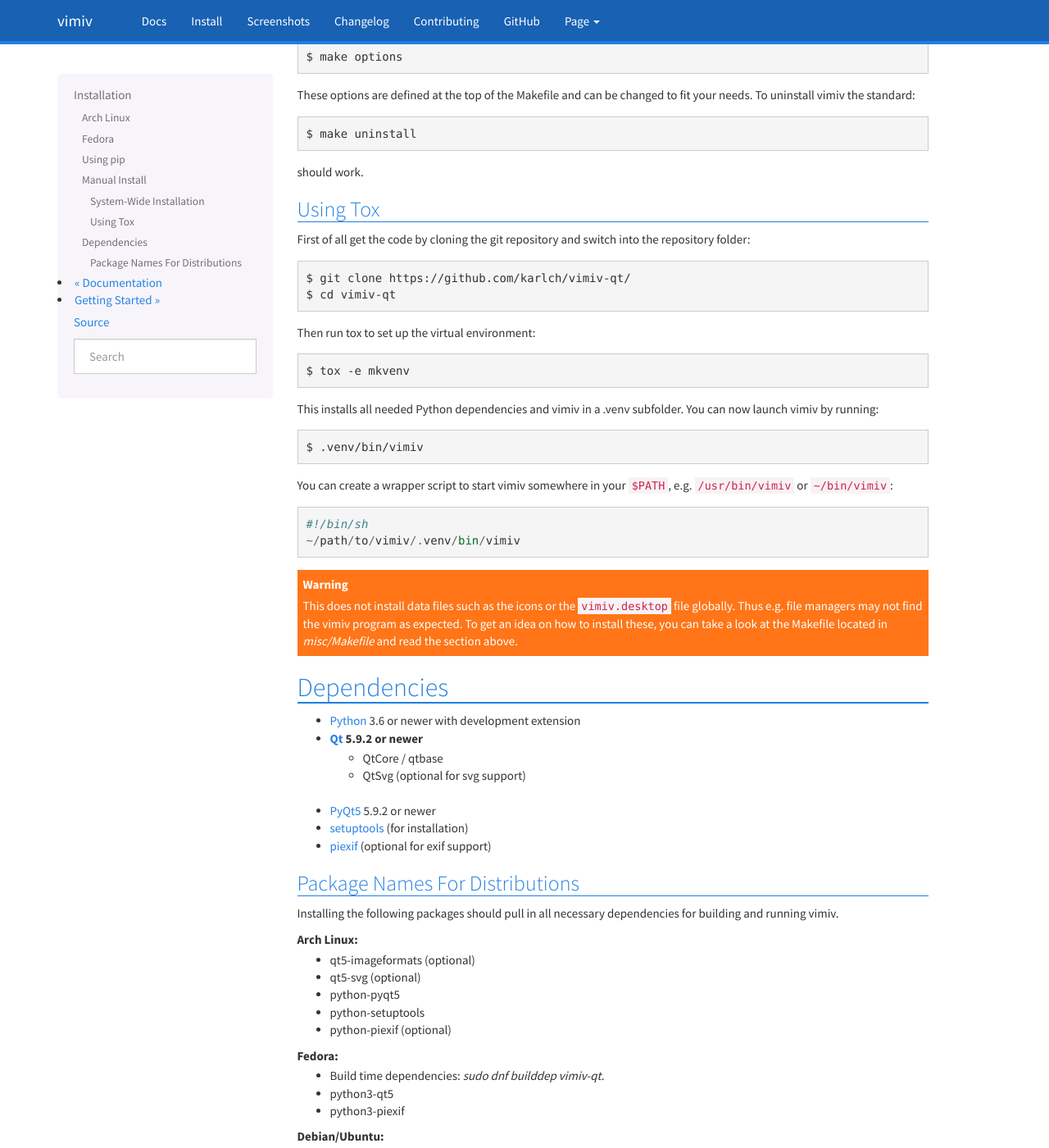
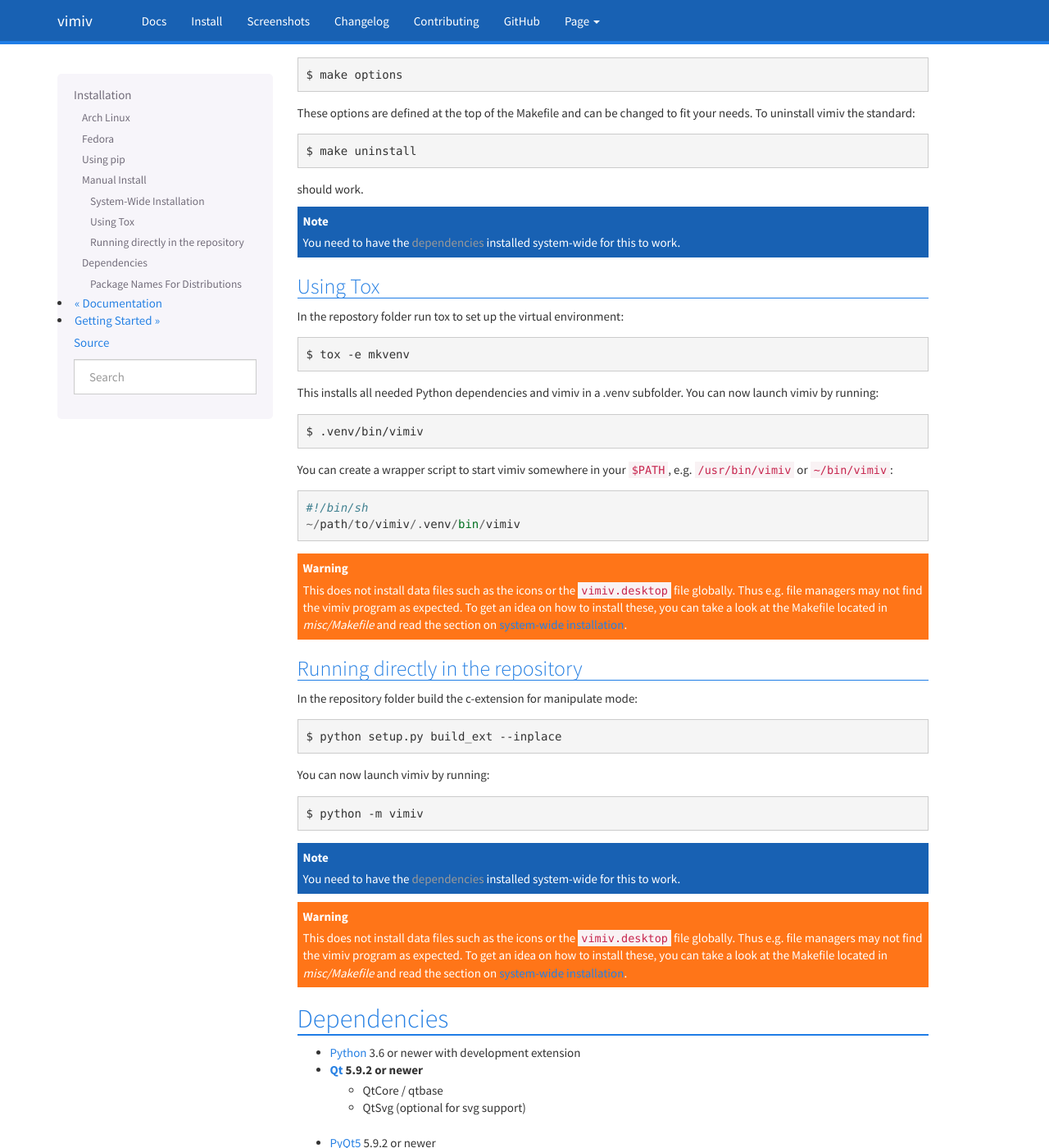
Before and after one commit to karlch/vimiv-qt, a Sphinx documentation site: the page built from docs/documentation/install.rst, in a window 1280 px wide and 1400 px high, scrolled down 1366 px. Shown: the whole window at 82% size. Built offline with Sphinx 7.4.7, drawn with Linux system fonts in a browser that asks for light colours; some of the changed text lies outside the part shown.

Commit message:
Docs: Clean up installation instructions
* Add a section on running vimiv directly from the repository folder.
* Put repeated warnings and infos into their own rst file.
* Reword where needed for clarity.

```diff
--- /dev/null
+++ b/docs/documentation/datafile_warning.rst
@@ -0,0 +1,7 @@
+.. warning::
+
+    This does not install data files such as the icons or the ``vimiv.desktop``
+    file globally. Thus e.g. file managers may not find the vimiv program as
+    expected. To get an idea on how to install these, you can take a look at
+    the Makefile located in `misc/Makefile` and read the section on
+    :ref:`system-wide installation <install_systemwide>`.
--- /dev/null
+++ b/docs/documentation/dependency_info.rst
@@ -0,0 +1,4 @@
+.. note::
+
+    You need to have the :ref:`dependencies <install_dependencies>` installed
+    system-wide for this to work.
--- a/docs/documentation/install.rst
+++ b/docs/documentation/install.rst
@@ -1,7 +1,8 @@
 Installation
 ============
 
-Table of Contents:
+This page includes instructions for installation on various platforms as well as a
+manual fallback option:
 
 .. contents:: :local:
 
@@ -29,15 +30,9 @@
 
 You can retrieve the latest stable release using::
 
-    $ pip3 install --user vimiv
+    $ pip install --user vimiv
 
-
-.. warning::
-
-    This does not install data files such as the icons or the ``vimiv.desktop``
-    file globally. Thus e.g. file managers may not find the vimiv program as
-    expected. To get an idea on how to install these, you can take a look at
-    the Makefile located in `misc/Makefile` and read the section below.
+.. include:: datafile_warning.rst
 
 
 Manual Install
@@ -57,6 +52,8 @@
    To compile the C extension, the python header files for python module development are
    required. In some distributions, e.g. Ubuntu, these are not included in the default
    python installation but another package (python-dev for Ubuntu) must be installed.
+
+.. _install_systemwide:
 
 System-Wide Installation
 ^^^^^^^^^^^^^^^^^^^^^^^^
@@ -78,18 +75,14 @@
 
 should work.
 
+.. include:: dependency_info.rst
+
 .. _install_using_tox:
 
 Using Tox
 ^^^^^^^^^
 
-First of all get the code by cloning the git repository and switch into the
-repository folder::
-
-    $ git clone https://github.com/karlch/vimiv-qt/
-    $ cd vimiv-qt
-
-Then run tox to set up the virtual environment::
+In the repostory folder run tox to set up the virtual environment::
 
     $ tox -e mkvenv
 
@@ -104,12 +97,24 @@
     #!/bin/sh
     ~/path/to/vimiv/.venv/bin/vimiv
 
-.. warning::
+.. include:: datafile_warning.rst
 
-    This does not install data files such as the icons or the ``vimiv.desktop``
-    file globally. Thus e.g. file managers may not find the vimiv program as
-    expected. To get an idea on how to install these, you can take a look at
-    the Makefile located in `misc/Makefile` and read the section above.
+Running directly in the repository
+^^^^^^^^^^^^^^^^^^^^^^^^^^^^^^^^^^
+
+In the repository folder build the c-extension for manipulate mode::
+
+    $ python setup.py build_ext --inplace
+
+You can now launch vimiv by running::
+
+    $ python -m vimiv
+
+.. include:: dependency_info.rst
+
+.. include:: datafile_warning.rst
+
+.. _install_dependencies:
 
 Dependencies
 ------------
```
